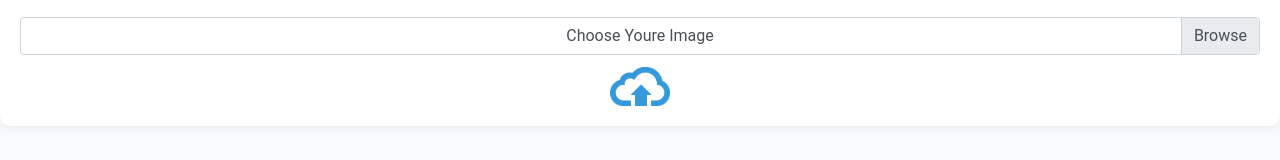
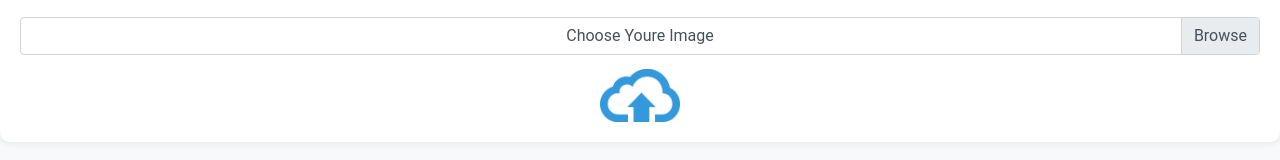
Before and after one commit to idan44441/DirecrtImage, a website: page index.html in a window 1280 px wide. Shown: the part 168-328 px from the top of the page. Drawn offline with nearby package versions, Linux system fonts and the light colour scheme.

Commit message:
Update index.html

```diff
--- a/index.html
+++ b/index.html
@@ -47,8 +47,8 @@
         }
 
         #uploadButton {
-            width: 60px; /* Set fixed width for the button */
-            margin-top: 12px;
+            width: 80px; /* Set fixed width for the button */
+            margin-top: 14px;
             padding: 0; /* Remove padding */
             border: none;
             background: none; /* Remove background */
```
